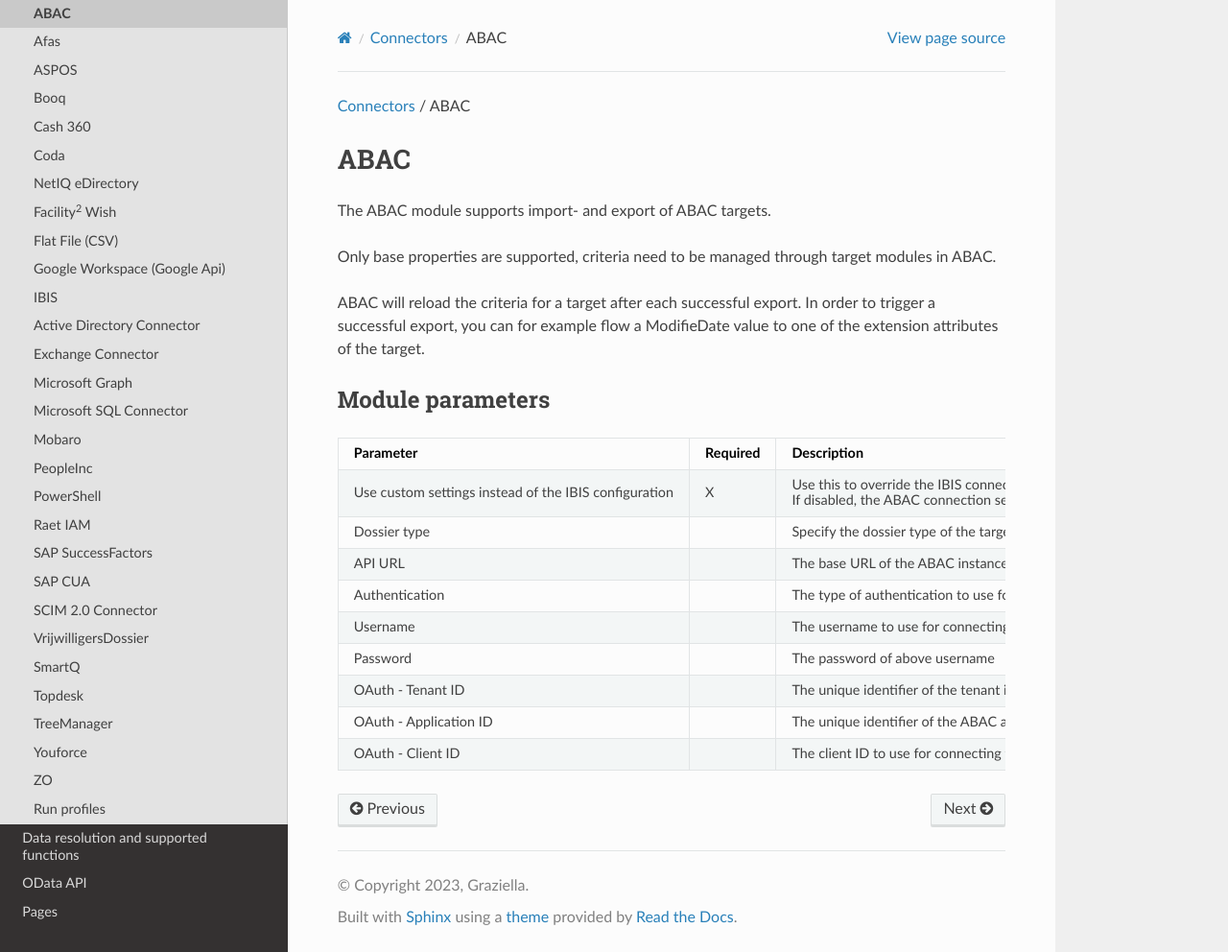
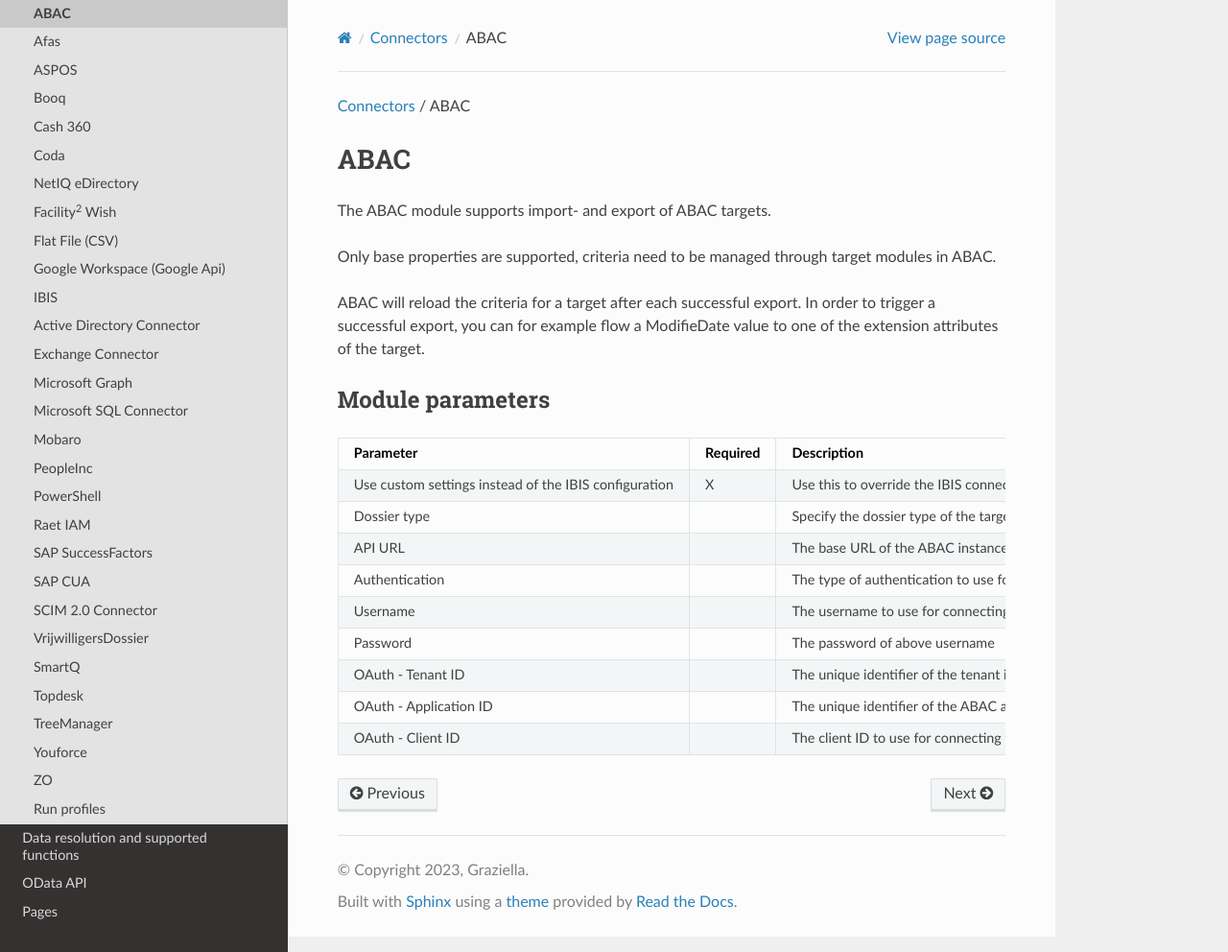
Before and after one commit to Raoulorlando/rtd-tutorial, a Sphinx documentation site: the page built from docs/source/Documentatie/Connector_ABAC.md, in a window 1280 px wide and 992 px high. Shown: the whole window at 96% size. Built offline with Sphinx 7.4.7 and the Read the Docs theme 2.0.0, drawn with Linux system fonts in a browser that asks for light colours; pages that are not in the unit, such as notebooks, are missing from menus.

```diff
--- a/docs/source/Documentatie/Connector_ABAC.md
+++ b/docs/source/Documentatie/Connector_ABAC.md
@@ -16,7 +16,7 @@ ModifieDate value to one of the extension attributes of the target.
 
 |                       Parameter                       | Required | Description                                                        |
 |:-----------------------------------------------------:|:------------:|:--------------------------------------------------------------:|
-| Use custom settings instead of the IBIS configuration | X        | Use this to override the IBIS connection settings for ABAC. <br> If disabled, the ABAC connection settings will be determined from the IBIS configuration |
+| Use custom settings instead of the IBIS configuration | X        | Use this to override the IBIS connection settings for ABAC. \\\n If disabled, the ABAC connection settings will be determined from the IBIS configuration |
 | Dossier type                                          |          | Specify the dossier type of the targets to manage. If left empty, all targets will be imported                                                       |
 | API URL                                               |          | The base URL of the ABAC instance (without /API or /OData)                                                                                           |
 | Authentication                                        |          | The type of authentication to use for connecting to ABAC                                                                                             |
```
